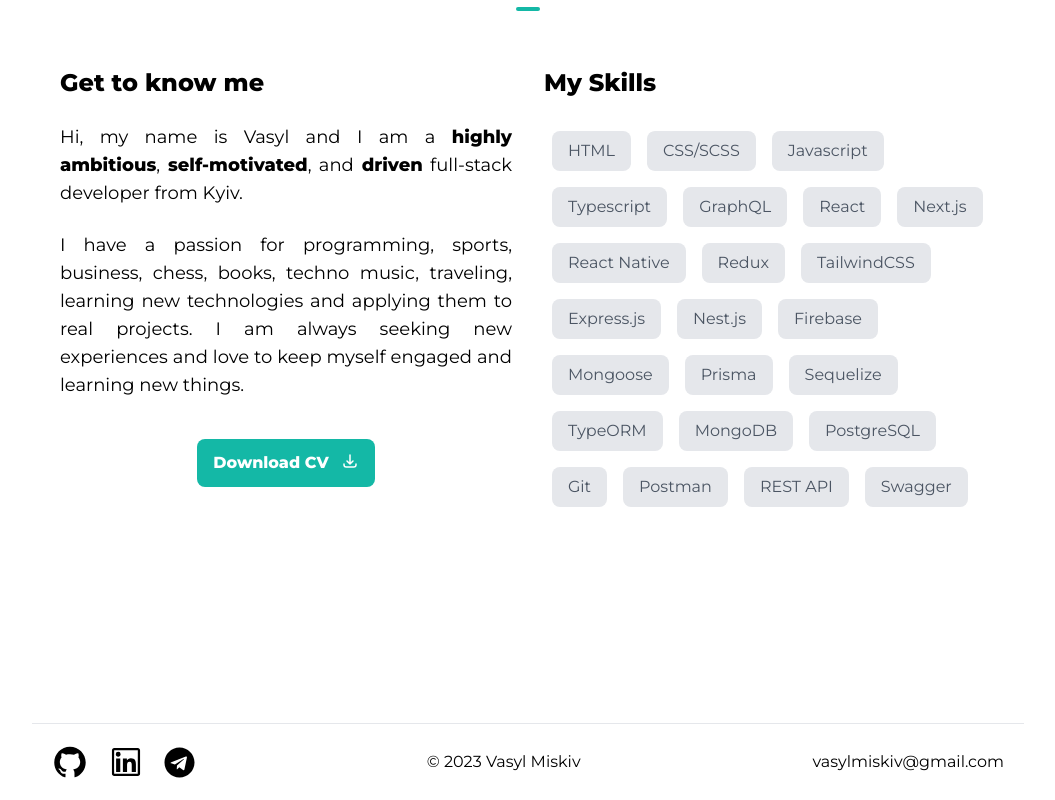
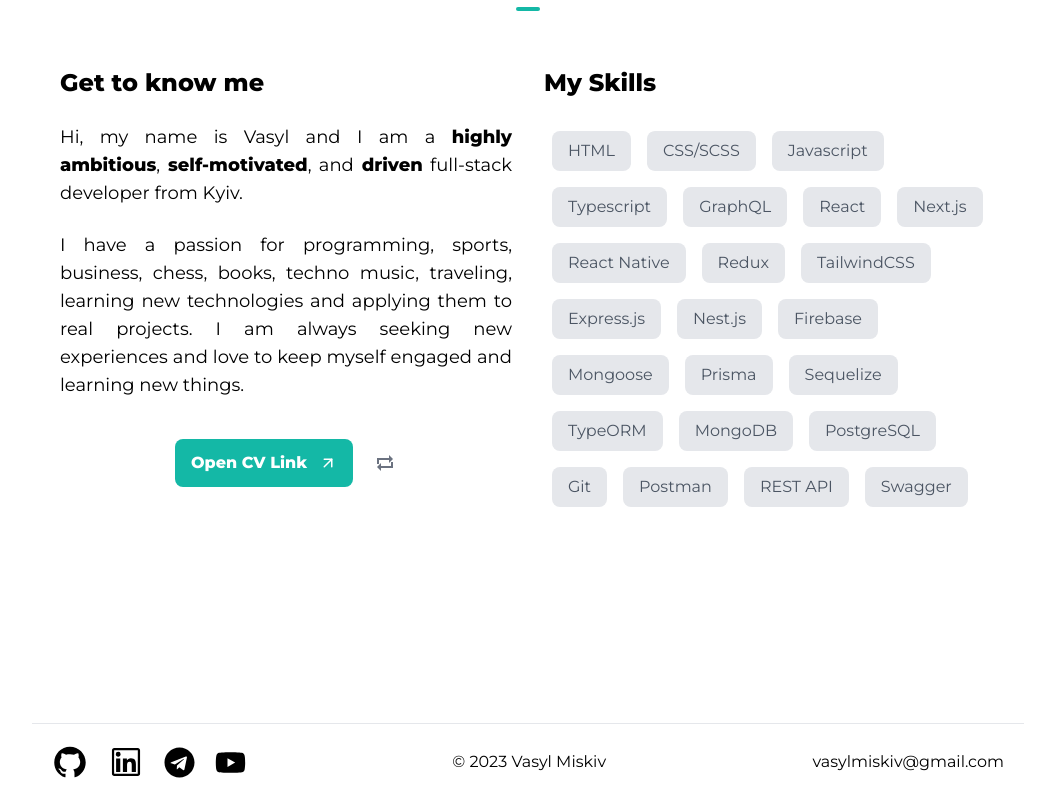
Before and after one commit to vasylmiskiv/own-portfolio, a Next.js app: page / in a window 1280 px wide. Shown: the part 4916-5716 px from the top of the page, without its empty margins (112-1167 px from the left). Built offline with nearby package versions, Linux system fonts and the light colour scheme.

Commit message:
fix ui added cv link

```diff
--- a/app/components/AboutSection.tsx
+++ b/app/components/AboutSection.tsx
@@ -1,7 +1,17 @@
+import { SKILLS, LINKS } from "../constants/constants";
+
+import { ImLoop } from "react-icons/im";
 import { HiOutlineDownload } from "react-icons/hi";
-import { SKILLS } from "../constants/constants";
+import { FiArrowUpRight } from "react-icons/fi";
+import { useState } from "react";
 
 const AboutSection = () => {
+  const [typeCv, setTypeCv] = useState("link");
+
+  const handleChangeLinkType = () => {
+    setTypeCv(typeCv === "link" ? "download" : "link");
+  };
+
   return (
     <section id="about">
       <div className="py-20 md:px-7 md:py-52">
@@ -26,7 +36,23 @@ const AboutSection = () => {
               them to real projects. I am always seeking new experiences and
               love to keep myself engaged and learning new things.
             </p>
-            <div className="flex justify-center items-center">
+            <div className="flex justify-center items-center gap-5">
+              {typeCv === "link" ? (
+                <div>
+                  <a
+                    className="inline-block gap-2 bg-teal-500 hover:bg-teal-600 text-white font-bold py-3 px-4 rounded-lg duration-200 cursor-pointer"
+                    href={LINKS.linkCv}
+                    target="_blank"
+                    rel="noopener noreferrer"
+                  >
+                    <div className="flex gap-3 items-center">
+                      <div>Open CV Link</div>
+                      <FiArrowUpRight size={18} />
+                    </div>
+                  </a>
+                </div>
+              ) : (
+                <div>
                   <a
                     className="inline-block gap-2 bg-teal-500 hover:bg-teal-600 text-white font-bold py-3 px-4 rounded-lg duration-200 cursor-pointer"
                     href="/documents/Vasyl_Miskiv.pdf"
@@ -39,6 +65,14 @@ const AboutSection = () => {
                       <HiOutlineDownload size={18} className="mb-1" />
                     </div>
                   </a>
+                </div>
+              )}
+              <div className="p-1">
+                <ImLoop
+                  className="text-gray-500 hover:text-gray-700 duration-200 cursor-pointer dark:text-gray-400 dark:hover:text-gray-200"
+                  onClick={handleChangeLinkType}
+                />
+              </div>
             </div>
           </div>
           <div className="md:w-1/2">
--- a/app/components/Footer.tsx
+++ b/app/components/Footer.tsx
@@ -1,7 +1,7 @@
 import React from "react";
 import { AiOutlineGithub, AiOutlineLinkedin } from "react-icons/ai";
 
-import { FaTelegram } from "react-icons/fa";
+import { FaTelegram, FaYoutube } from "react-icons/fa";
 import Container from "./Container";
 
 const Footer = () => {
@@ -39,6 +39,17 @@ const Footer = () => {
                   size={31}
                 />
               </a>
+
+              <a
+                href="https://www.youtube.com/@VasylMiskiv/streams"
+                rel="noreferrer"
+                target="_blank"
+              >
+                <FaYoutube
+                  className="mt-[3px] hover:-translate-y-1 transition-transform cursor-pointer"
+                  size={31}
+                />
+              </a>
             </div>
 
             <div className="w-full flex flex-col items-center select-none">
--- a/app/components/Header.tsx
+++ b/app/components/Header.tsx
@@ -8,25 +8,23 @@ import { IoMdMenu, IoMdClose } from "react-icons/io";
 
 const Header = () => {
   const { theme, setTheme } = useTheme();
+  const [isLight, setIsLight] = useState("");
+
   const [navbar, setNavbar] = useState(false);
-
-  let isLight = theme === "light" ? true : false;
 
   useEffect(() => {
     if (!theme) {
       setTheme("light");
+    } else {
+      setIsLight(theme);
     }
   }, []);
 
   const toggleTheme = () => {
-    const newTheme = theme === "light" ? "dark" : "light";
+    let changedTheme = isLight === "light" ? "dark" : "light";
 
-    isLight = !isLight;
-    setTheme(newTheme);
-
-    if (navbar) {
-      setNavbar(false);
-    }
+    setIsLight(changedTheme);
+    setTheme(changedTheme);
   };
 
   return (
@@ -73,14 +71,17 @@ const Header = () => {
                 {item.label}
               </Link>
             ))}
+
+            {isLight && (
               <label className="switch">
                 <input
                   type="checkbox"
-                checked={isLight}
+                  checked={isLight === "light"}
                   onChange={() => toggleTheme()}
                 />
                 <span className="slider"></span>
               </label>
+            )}
           </div>
         </div>
       </div>
--- a/app/constants/constants.ts
+++ b/app/constants/constants.ts
@@ -42,6 +42,11 @@ export const SKILLS: Array<ISkillItem> = [
   { id: 22, name: "REST API" },
   { id: 23, name: "Swagger" },
 ];
+
+export const LINKS = {
+  linkCv:
+    "https://docs.google.com/document/d/1KGD7TSwjymGAN5Z309qsoGma5FlTjcqJJ6P4VOjfVws/edit?usp=sharing",
+};
 
 export const EXPERIENCE: Array<IExperienceItem> = [
   {
--- a/app/layout.tsx
+++ b/app/layout.tsx
@@ -14,7 +14,7 @@ export default function RootLayout({
   children: React.ReactNode;
 }) {
   return (
-    <html lang="en">
+    <html lang="en" suppressHydrationWarning>
       <body>
         {children}
         <Analytics />
```
Also changed, not shown: 2 other files (tests, documents, lock files or other folders). Lines whose indentation alone changed are shown as unchanged.
